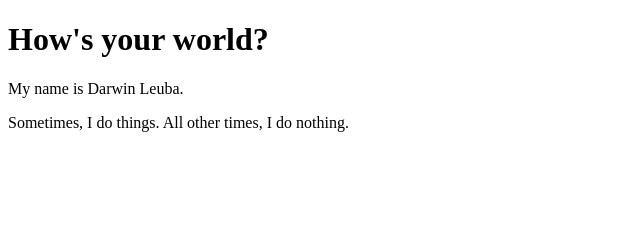
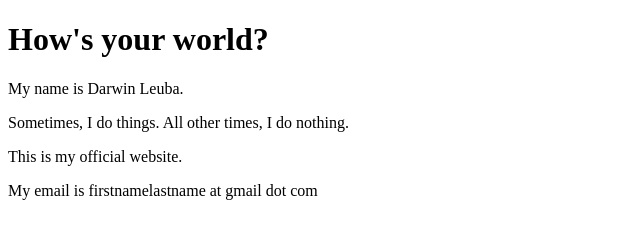
Before and after one commit to darwinleuba/darwinleuba.github.io, a plain HTML site: page index.html in a window 1280 px wide. Shown: the whole page, without its empty margins (0-640 px from the left). Drawn offline with Linux system fonts and the light colour scheme.

Commit message:
added email

```diff
--- a/index.html
+++ b/index.html
@@ -4,5 +4,7 @@
 <h1>How's your world?</h1>
 <p>My name is Darwin Leuba.</p>
 <p>Sometimes, I do things. All other times, I do nothing.</p>
+<p>This is my official website.</p>
+<p>My email is firstnamelastname at gmail dot com</p>
 </body>
 </html>
```
